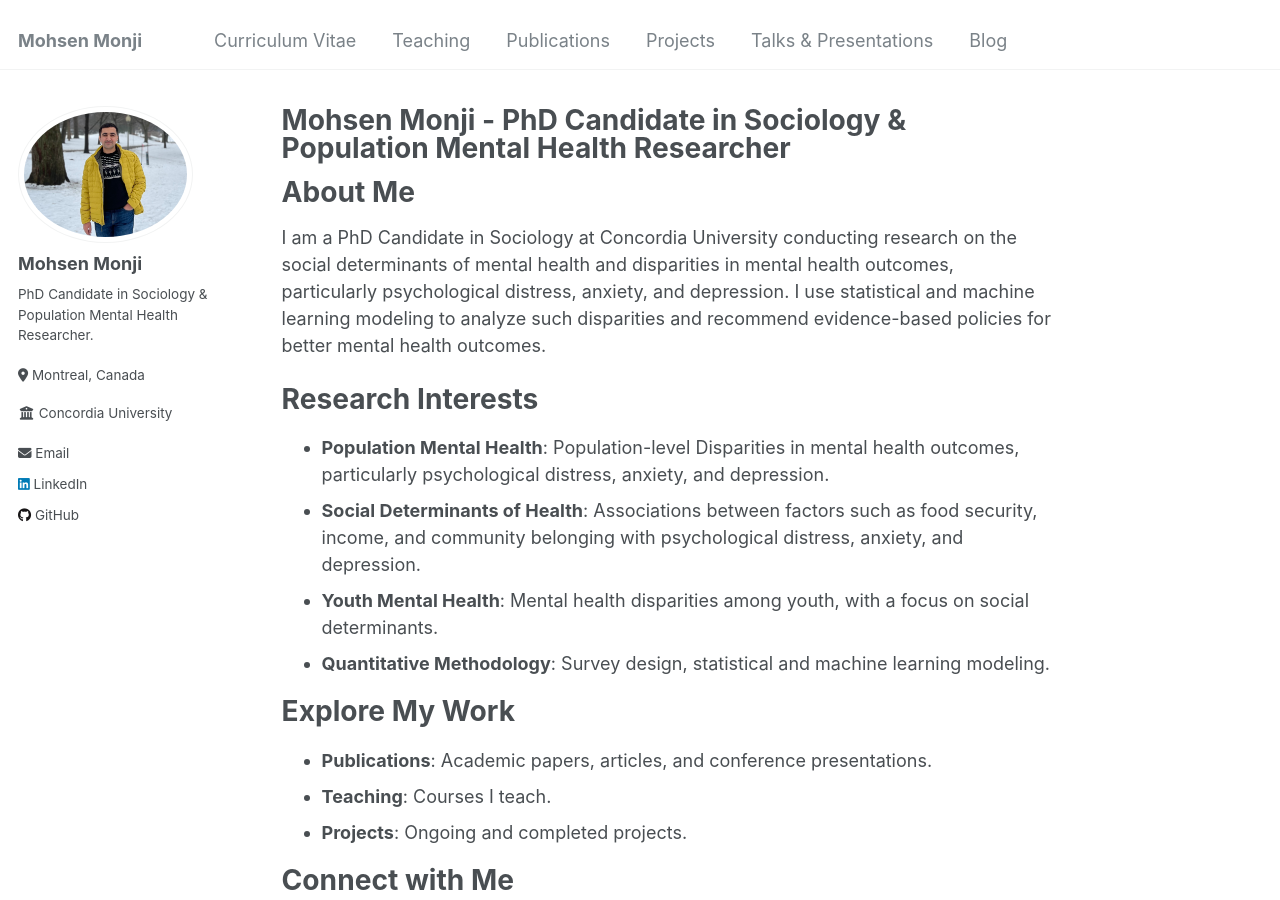
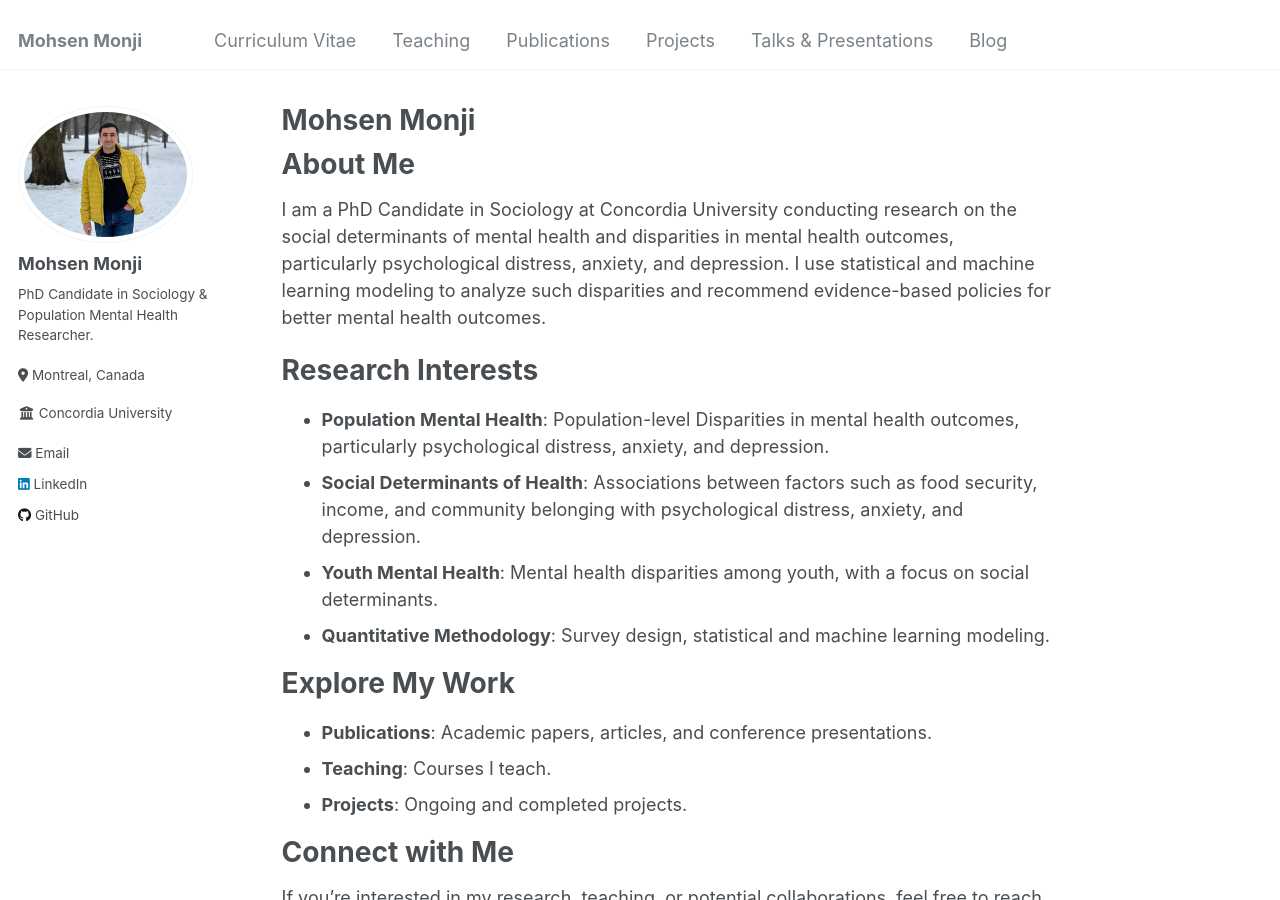
Before and after one commit to Mohsnmonji/mohsnmonji.github.io, a Jekyll site: the page built from _pages/about.md, in a window 1280 px wide and 900 px high. Built offline with Jekyll 4.4.1, drawn with Linux system fonts in a browser that asks for light colours.

Commit message:
Update about.md

```diff
--- a/_pages/about.md
+++ b/_pages/about.md
@@ -1,7 +1,6 @@
 ---
 permalink: /
-title: "Mohsen Monji - PhD Candidate in Sociology
-& Population Mental Health Researcher"
+title: "Mohsen Monji"
 author_profile: true
 redirect_from:
   - /about/
```
